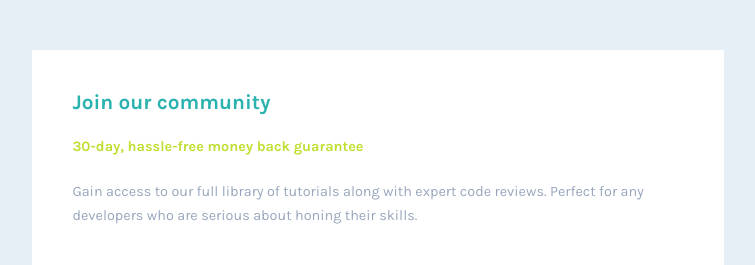
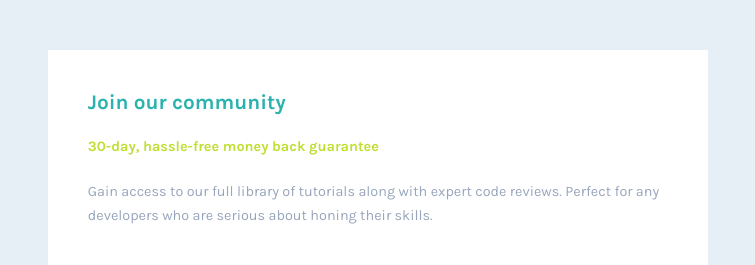
Before and after one commit to Asya0601/single-price-grid-component-master, a plain HTML site: page index.html in a window 1536 px wide. Shown: the part 134-399 px from the top of the page, without its empty margins (390-1145 px from the left). Drawn offline with Linux system fonts and the light colour scheme.

Commit message:
Update styles.css

```diff
--- a/styles.css
+++ b/styles.css
@@ -203,7 +203,7 @@ body{
 
 @media(min-width:1400px){
     .main{
-        width: 45%;
+        width: 43%;
         margin-inline: auto;
         margin-block: 12%;
     }
```
